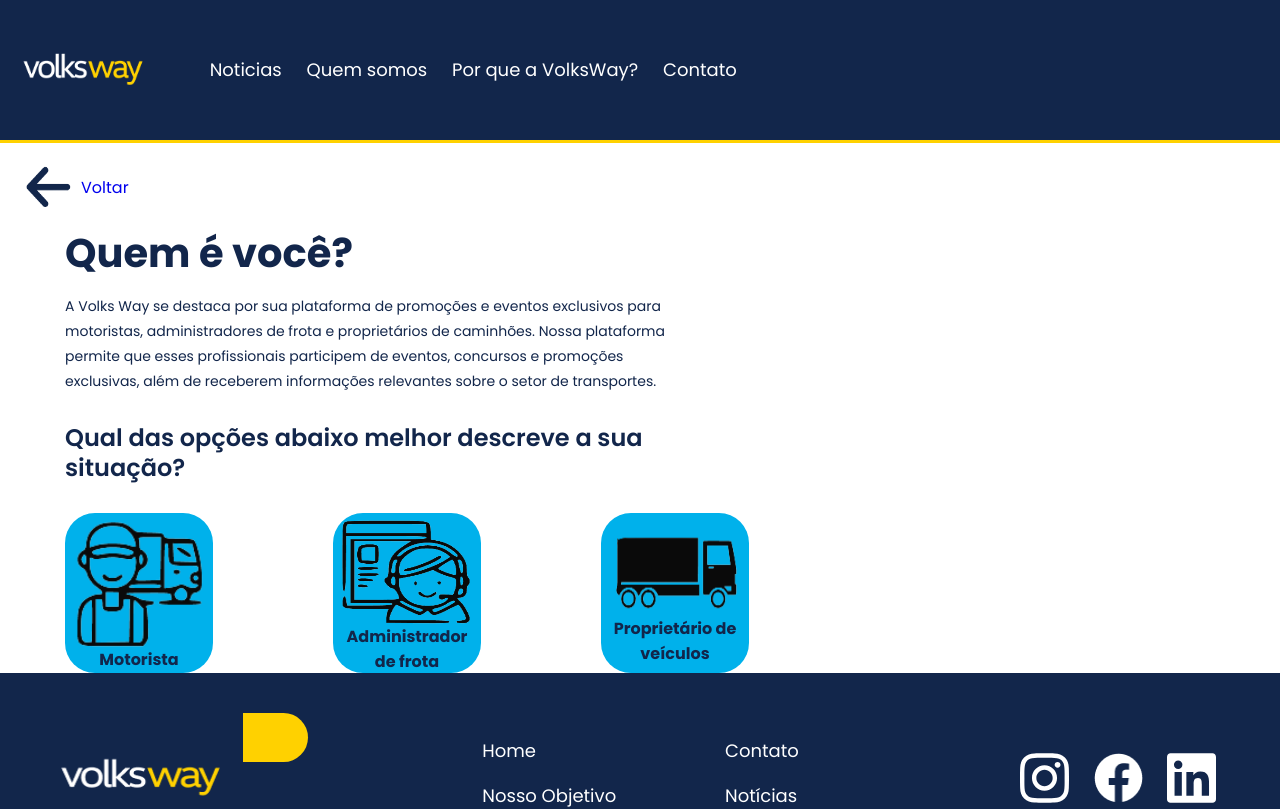
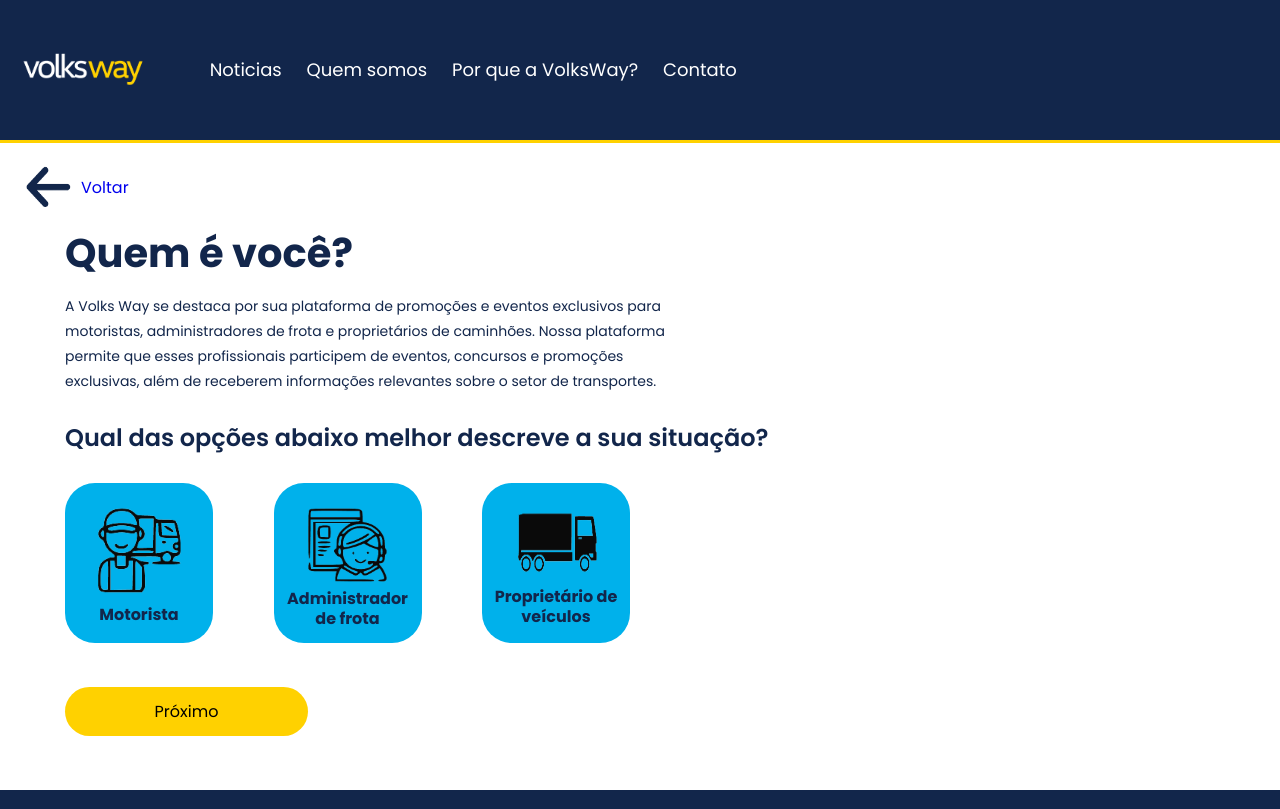
Before and after one commit to VolksWay/React, a React (Vite) app: page /cadastro/usuario in a window 1280 px wide. Shown: the top 809 px of the page. Built offline with nearby package versions, Linux system fonts and the light colour scheme; what parse would draw is missing.

Commit message:
feat: Ajustes na pagina de cadastro de tipo usuario, estilizacao

```diff
--- a/src/pages/CadastroEmpresa/style.css
+++ b/src/pages/CadastroEmpresa/style.css
@@ -113,7 +113,7 @@
 
 }
 
-.conteudo {
+#main_cadastro_veiculo .conteudo {
     flex-direction: column;
     display: flex;
     width: 700px;
--- a/src/pages/CadastroTipoUsuario/style.css
+++ b/src/pages/CadastroTipoUsuario/style.css
@@ -71,7 +71,7 @@
 }
 
 #main_cadastro_tipo_usuario .tres_opcoes {
-    width: 684px;
+    width: 565px;
     display: flex;
     justify-content: space-between;
     align-items: center;
@@ -139,13 +139,15 @@
     flex-direction: column;
     padding: 7px;
     cursor: pointer;
+    justify-content: space-evenly;
 }
 
 #main_cadastro_tipo_usuario .img_motorista {
     display: flex;
     align-items: center;
-    height: 130px;
-    width: 130px;
+    height: 86px;
+    width: 86px;
+    margin-top: 6%;
 }
 
 #main_cadastro_tipo_usuario .a_motorista {
@@ -156,6 +158,7 @@
     text-decoration: none;
     font-family: var(--fonte-primaria);
 }
+
 /*===============================admFrota*/
 #main_cadastro_tipo_usuario .adm_de_frota {
     display: flex;
@@ -164,14 +167,16 @@
     height: 160px;
     border-radius: 30px;
     background-color: var(--blue_card);
+    justify-content: space-evenly;
     flex-direction: column;
     padding: 7px;
     cursor: pointer;
 }
 
 #main_cadastro_tipo_usuario .img_adm_de_frota {
-    height: 104px;
-    width: 130px;
+    height: 74px;
+    width: 80px;
+    margin-top: 9%;
 }
 
 #main_cadastro_tipo_usuario .a_adm_de_frota {
@@ -182,6 +187,7 @@
     text-decoration: none;
     text-align: center;
     font-family: var(--fonte-primaria);
+    line-height: 20px;
 }
 
 /*===============================proprietario*/
@@ -192,14 +198,15 @@
     height: 160px;
     border-radius: 30px;
     background-color: var(--blue_card);
+    justify-content: space-evenly;
     flex-direction: column;
     padding: 7px;
     cursor: pointer;
 }
 
 #main_cadastro_tipo_usuario .img_proprietario {
-    height: 130px;
-    width: 130px;
+    height: 79px;
+    width: 85px;
 }
 
 #main_cadastro_tipo_usuario .a_proprietario {
@@ -210,15 +217,18 @@
     text-decoration: none;
     text-align: center;
     font-family: var(--fonte-primaria);
+    line-height: 20px;
 }
 
 
 
 
 #main_cadastro_tipo_usuario section {
-    /*     background-color:rgb(155, 245, 245); */
+    padding-bottom: 50px;
     display: flex;
     justify-content: left;
+    justify-content: space-between;
+    width: 90%;
 }
 
 .btn_proximo {
@@ -249,13 +259,14 @@
     align-items: center;
 }
 
-#main_cadastro_tipo_usuario .background_amarelo{
+#main_cadastro_tipo_usuario .background_amarelo {
     background-color: var(--cor-secundaria);
 }
 
 #main_cadastro_tipo_usuario .desabilitado {
     background-color: #ffd1008c;
 }
+
 /*main*/
 
 @media screen and (max-width: 1300px) {
@@ -314,7 +325,7 @@
     }
 }
 
- @media screen and (max-width: 550px) {
+@media screen and (max-width: 550px) {
     #main_cadastro_tipo_usuario .tres_opcoes {
         flex-direction: column;
     }
@@ -325,7 +336,7 @@
 
 }
 
- @media screen and (max-width: 460px) {
+@media screen and (max-width: 460px) {
     #main_cadastro_tipo_usuario {
         height: 1214px;
     }
@@ -337,8 +348,8 @@
 
     #main_cadastro_tipo_usuario .quemEVoce {
         width: 135px;
-    font-size: 23px;
-}
+        font-size: 23px;
+    }
 
     #main_cadastro_tipo_usuario .seDestaca {
         width: 269px;
@@ -363,7 +374,7 @@
 
     #main_cadastro_tipo_usuario {
         height: 1063px;
-       /*  width: 320px; */
+        /*  width: 320px; */
     }
 }
 
--- a/src/pages/Home/style.css
+++ b/src/pages/Home/style.css
@@ -549,7 +549,7 @@
   font-size: 16px;
   font-family: var(--fonte-primaria);
   font-weight: 700;
-  line-height: 30px;
+  line-height: 23px;
 }
 
 #main_home .faz_diferenca_card_conteudo {
--- a/src/pages/Login/index.tsx
+++ b/src/pages/Login/index.tsx
@@ -46,6 +46,7 @@
                     </div>
                 </div>
             </main>
+            <Footer/>
         </>
     )
 }
```
